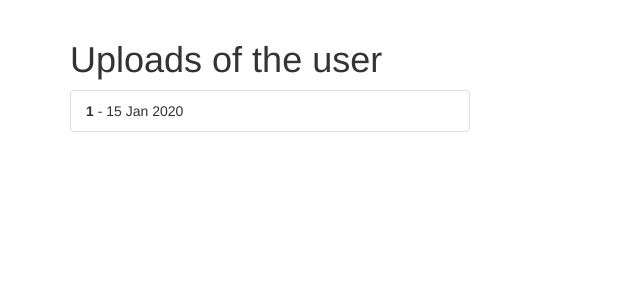
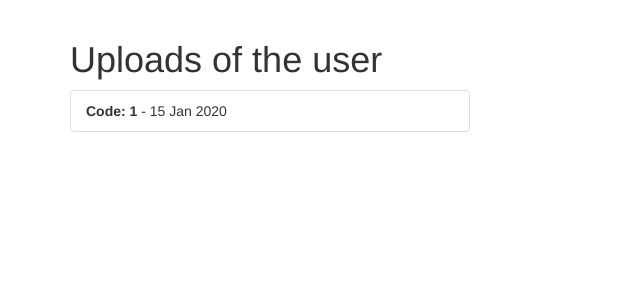
Before and after one commit to igor-rodrigues01/casv, a Django app: page /user/1/uploads/ in a window 1280 px wide. Shown: the part 72-372 px from the top of the page, without its empty margins (0-640 px from the left). Run offline with Django 3.2, Linux system fonts and the light colour scheme; tables that the repository leaves empty hold one stand-in row (values such as "Sample post"); some libraries are stand-ins or nearby versions.

Commit message:
small improvement on user_uploads template

```diff
--- a/casv/core/templates/user_uploads.html
+++ b/casv/core/templates/user_uploads.html
@@ -7,7 +7,7 @@
 {% block content %}
   <ul class="list-group">
     {% for asv in user.asv_set.all %}
-      <li class="list-group-item"><strong>{{ asv }}</strong> - {{ asv.date|date:"d M Y" }}</li>
+      <li class="list-group-item"><strong>{% trans 'Code' %}: {{ asv }}</strong> - {{ asv.date|date:"d M Y" }}</li>
     {% endfor %}
   </ul>
 {% endblock content %}
```
Also changed, not shown: casv/core/locale/pt_BR/LC_MESSAGES/django.po, 1 other file.
